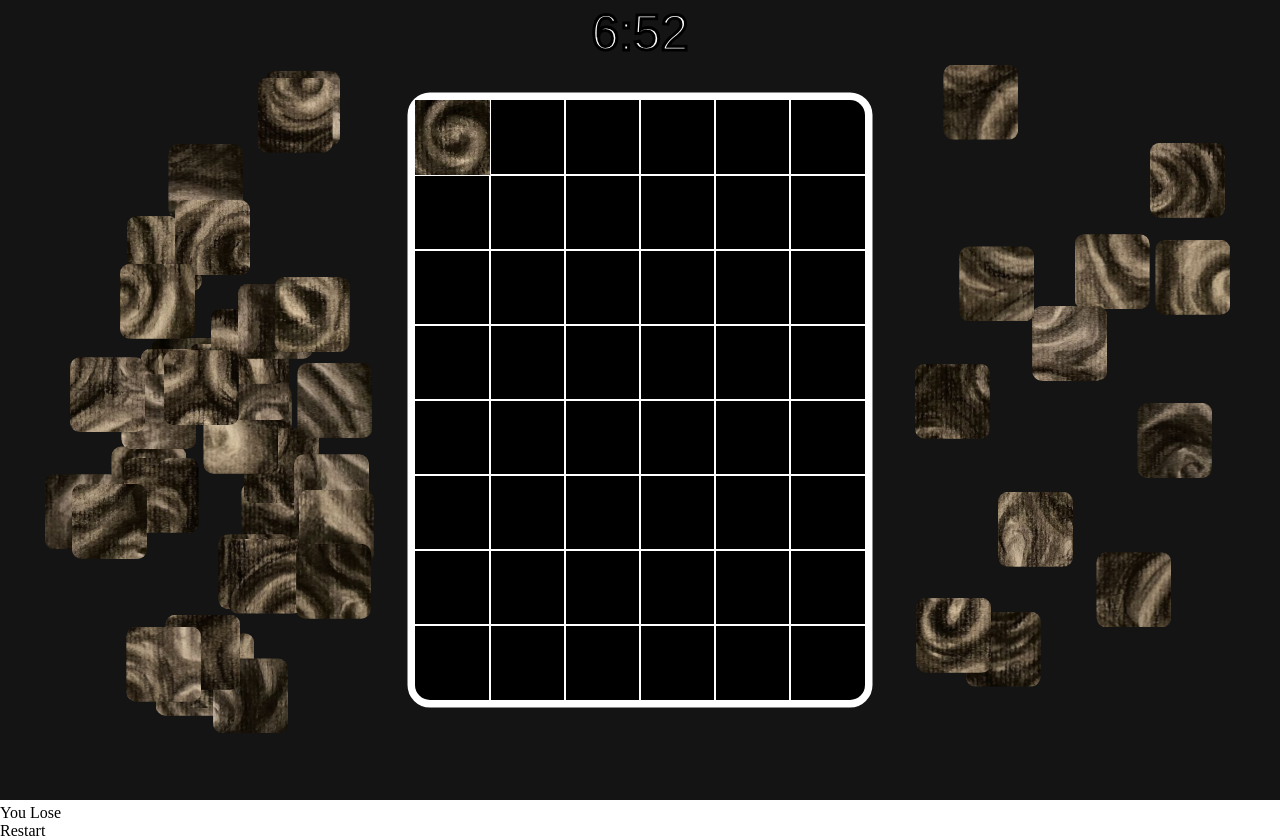
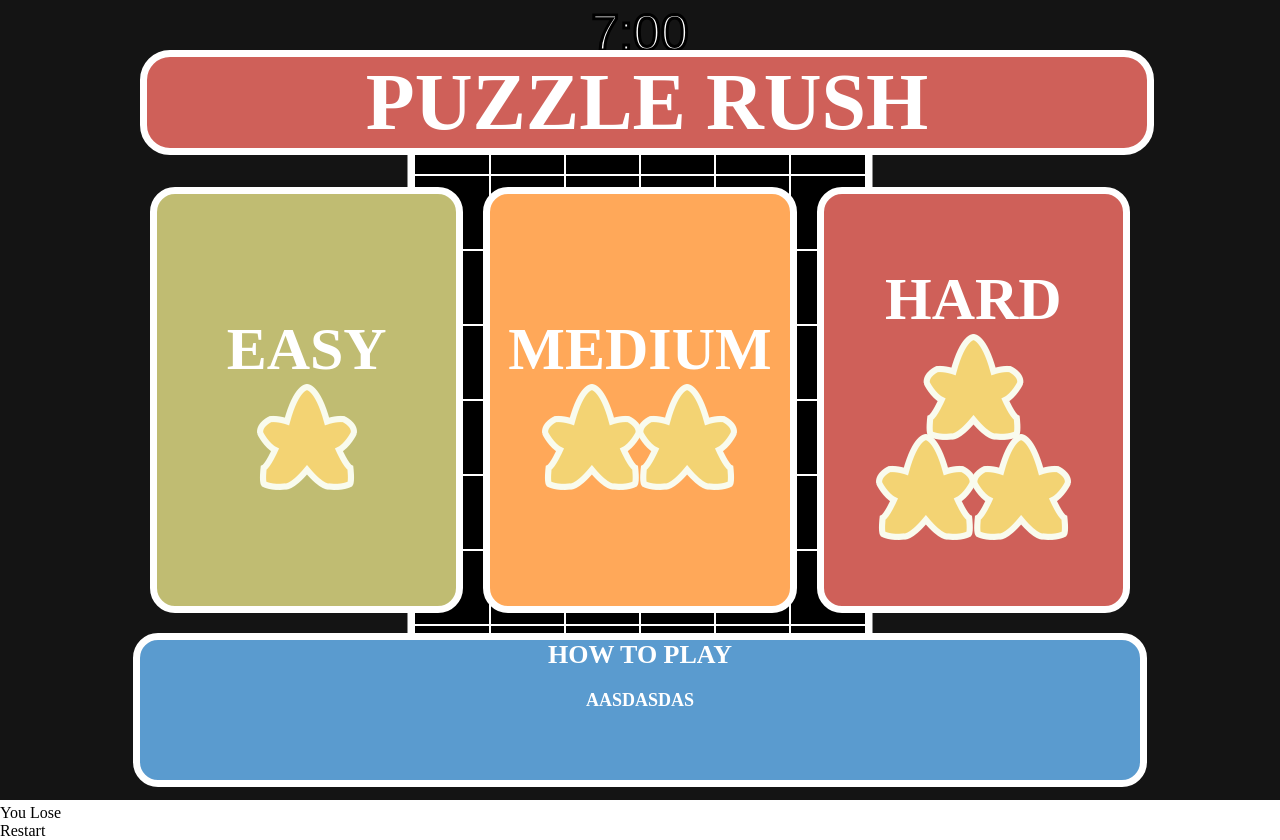
Before and after one commit to Aaron193/puzzle-rush, a website built with Vite: page index.html in a window 1280 px wide. Built offline with nearby package versions, Linux system fonts and the light colour scheme; files whose address does not match are found by name.

Commit message:
homepage html/css

```diff
--- a/index.html
+++ b/index.html
@@ -11,14 +11,23 @@
         <canvas id="game-canvas"></canvas>
 
         <div class="start-page">
-            <div class="settings">settings</div>
             <div class="center-hub">
                 <div class="title">Puzzle Rush</div>
                 <div class="levels">
-                    <div class="level">Easy <span>'star'</span></div>
-                    <div class="level">Medium <span>'star'</span></div>
-                    <div class="level">Hard <span>'star'</span></div>
+                    <div class="level green">
+                        Easy
+                        <div><img src="../images/star1.png" alt="" /></div>
+                    </div>
+                    <div class="level orange">
+                        Medium
+                        <div><img src="../images/star2.png" alt="" /></div>
+                    </div>
+                    <div class="level pink">
+                        Hard
+                        <div><img src="../images/star3.png" alt="" /></div>
+                    </div>
                 </div>
+                <div class="instructions">How To Play<br /><span>aasdasdas</span></div>
             </div>
         </div>
 
--- a/src/Game.ts
+++ b/src/Game.ts
@@ -4,7 +4,10 @@ import { Mouse } from './Mouse';
 import { PuzzleGrid } from './PuzzleGrid';
 import { PuzzlePiece } from './PuzzlePiece';
 import { PuzzlePieceCollection } from './PuzzlePieceCollection';
+import { Sprite } from './Sprite';
 import { ILevel, Vector2 } from './types/Vector';
+
+const backgroundImage = new Sprite('images/background.png', 1);
 
 export class Game {
     mouse: Mouse;
@@ -35,7 +38,7 @@ export class Game {
         this.mouse.onmousemove = () => this.mousemove();
 
         this.loop();
-        // this.enterHomepage();
+        this.enterHomepage();
     }
 
     switchLevel(level: ILevel) {
@@ -79,6 +82,14 @@ export class Game {
 
         ctx.fillStyle = Constants.Colors.background;
         ctx.fillRect(0, 0, canvas.width, canvas.height);
+
+        if (backgroundImage.isLoaded) {
+            ctx.save();
+            ctx.drawImage(backgroundImage.image, 0, 0, canvas.width, canvas.height);
+            ctx.globalAlpha = 0.8;
+            ctx.fillRect(0, 0, canvas.width, canvas.height);
+            ctx.restore();
+        }
 
         const heldPiece = this.holdingPiece;
         if (heldPiece) {
--- a/src/styles.css
+++ b/src/styles.css
@@ -1,3 +1,9 @@
+:root {
+    --green: #c0bc72;
+    --pink: #cf6059;
+    --orange: #ffa859;
+    --blue: #5a9bcf;
+}
 body {
     margin: 0;
     padding: 0;
@@ -33,29 +39,15 @@ body {
     background-size: cover;
 }
 
-.settings {
-    position: absolute;
-    display: flex;
-    align-items: center;
-    justify-content: center;
-    background-color: rgb(0, 0, 0);
-    border-radius: 50%;
-    color: white;
-    height: 100px;
-    width: 100px;
-    top: 0;
-    left: 0;
-}
-
 .title {
     position: absolute;
     display: flex;
     align-items: center;
     justify-content: center;
     color: white;
-    background-color: #cf6059;
+    background-color: var(--pink);
     border-radius: 30px;
-    border: 5px solid white;
+    border: 7px solid white;
     font-weight: 900;
     text-transform: uppercase;
     font-size: 80px;
@@ -77,13 +69,36 @@ body {
     border-radius: 15px;
 }
 
+.instructions {
+    display: flex;
+    flex-direction: column;
+    position: absolute;
+    align-items: center;
+    width: 100%;
+    height: 20%;
+    background-color: var(--blue);
+    border: 7px solid white;
+    border-radius: 25px;
+    margin-top: 620px;
+    color: white;
+    text-transform: uppercase;
+    font-size: 26px;
+    font-weight: 700;
+}
+/* This is the */
+.instructions span {
+    font-size: 18px;
+    margin-top: 20px;
+}
+
 .levels {
     display: flex;
     position: absolute;
     flex-direction: row;
     align-items: center;
     justify-content: center;
-    background-color: rgba(0, 0, 0, 0.5);
+    text-transform: uppercase;
+    font-weight: 700;
     border-radius: 15px;
     width: 100%;
     height: 70%;
@@ -95,15 +110,27 @@ body {
     justify-content: center;
     flex-direction: column;
     padding-top: 20px;
+    border: 7px solid white;
     color: white;
-    background-color: rgba(0, 0, 0, 0.5);
+    background-color: black;
     width: 30%;
     height: 80%;
     margin: 10px;
     font-size: 60px;
-    border-radius: 15px;
+    border-radius: 25px;
     cursor: pointer;
     transition: ease-in-out 100ms;
+}
+.green {
+    background-color: var(--green);
+}
+
+.pink {
+    background-color: var(--pink);
+}
+
+.orange {
+    background-color: var(--orange);
 }
 .level span {
     display: flex;
```
Also changed, not shown: public/images/star1.png (added), public/images/star2.png (added), public/images/star3.png (added).
